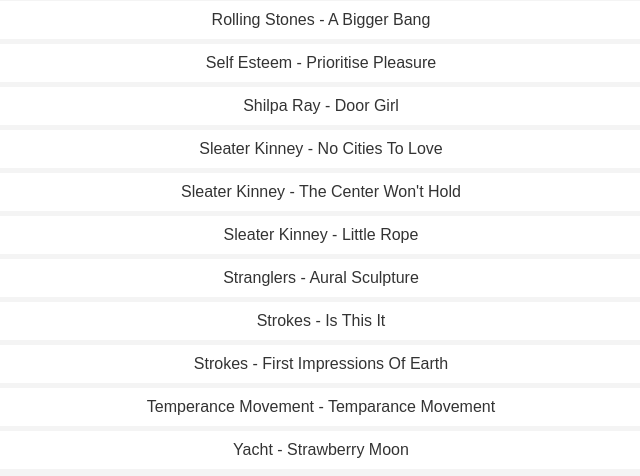
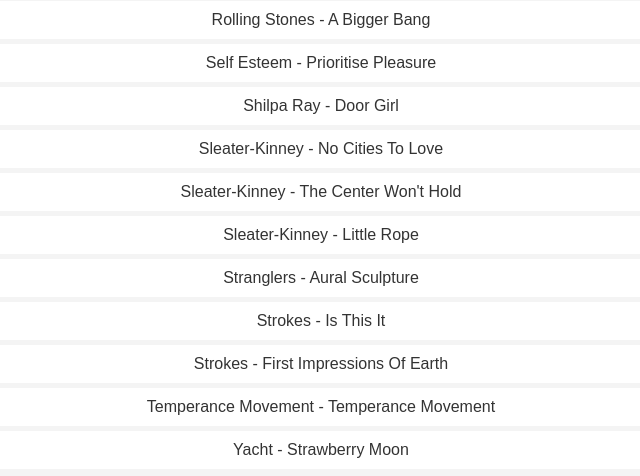
Before and after one commit to JJoks/Vinyl, a plain HTML site: page index.html in a window 1280 px wide. Shown: the part 2500-2976 px from the top of the page, 319-959 px from the left. Drawn offline with Linux system fonts and the light colour scheme.

Commit message:
Update index.html

```diff
--- a/index.html
+++ b/index.html
@@ -70,13 +70,13 @@
             <li>Rolling Stones - A Bigger Bang</li>
             <li>Self Esteem - Prioritise Pleasure</li>
             <li>Shilpa Ray - Door Girl</li>
-            <li>Sleater Kinney - No Cities To Love</li>
-            <li>Sleater Kinney - The Center Won't Hold</li>
-            <li>Sleater Kinney - Little Rope</li>
+            <li>Sleater-Kinney - No Cities To Love</li>
+            <li>Sleater-Kinney - The Center Won't Hold</li>
+            <li>Sleater-Kinney - Little Rope</li>
             <li>Stranglers - Aural Sculpture</li>
             <li>Strokes - Is This It</li>
             <li>Strokes - First Impressions Of Earth</li>
-            <li>Temperance Movement - Temparance Movement</li>
+            <li>Temperance Movement - Temperance Movement</li>
             <li>Yacht - Strawberry Moon</li>
         </ul>
     </main>
```
